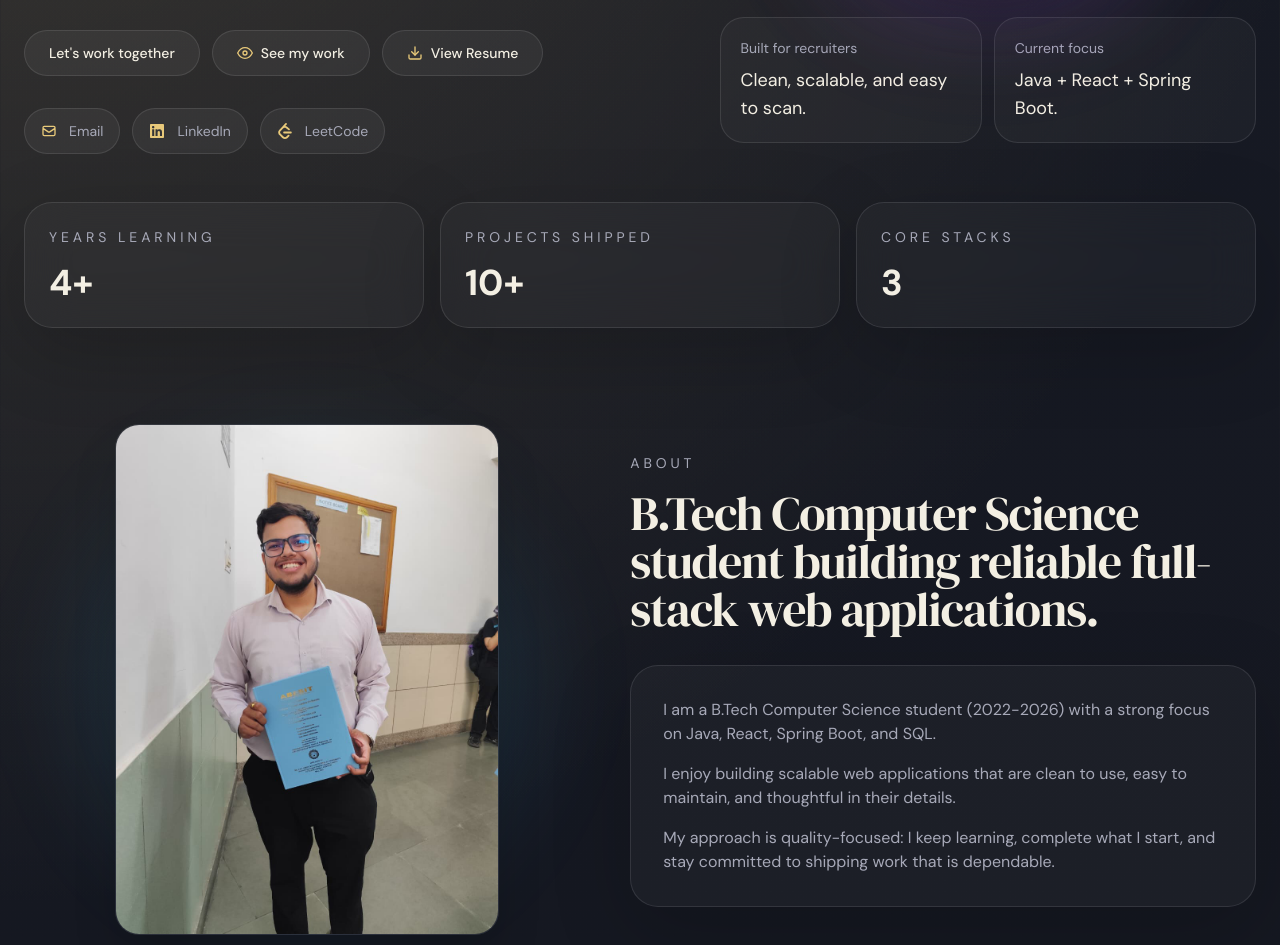
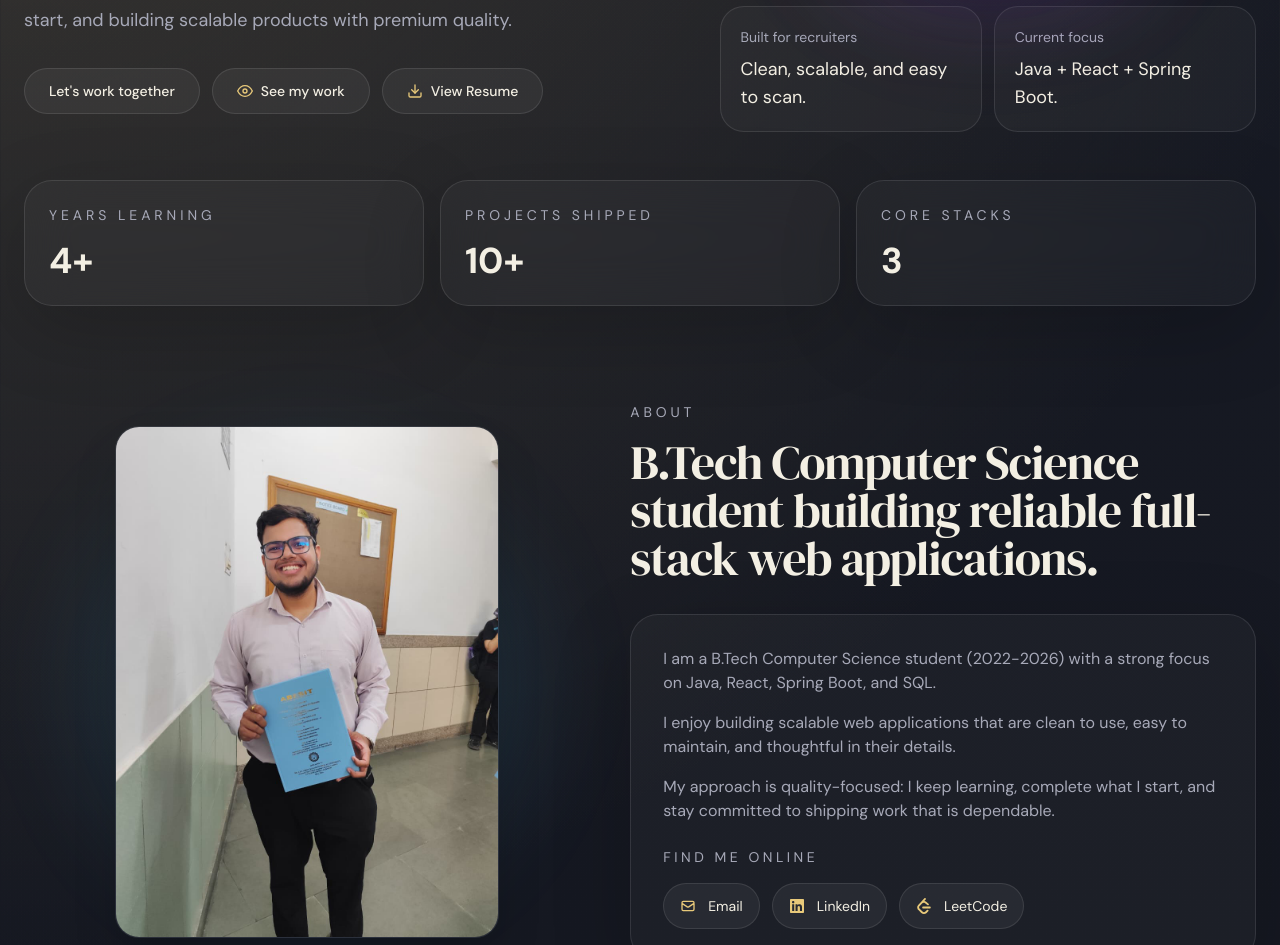
Before and after one commit to VinayGoel000/vinay-portfolio, a React (Vite) app: page / in a window 1280 px wide. Shown: the part 447-1392 px from the top of the page. Built offline with nearby package versions, Linux system fonts and the light colour scheme.

Commit message:
leetcode placing correction

```diff
--- a/src/sections/About.jsx
+++ b/src/sections/About.jsx
@@ -1,7 +1,18 @@
 import { motion } from 'framer-motion'
+import { FaLinkedin } from 'react-icons/fa'
+import { HiOutlineMail } from 'react-icons/hi'
+import { SiLeetcode } from 'react-icons/si'
 import SectionHeading from '../components/SectionHeading.jsx'
 import ProfileImage from '../components/ProfileImage.jsx'
 import vinayFull from '../assets/vinay-full.jpeg'
+
+const socialLinks = [
+  { name: 'Email', href: 'mailto:work.vinaygoel@gmail.com', icon: HiOutlineMail },
+  { name: 'LinkedIn', href: 'https://linkedin.com/in/vinay-goel-691960278', icon: FaLinkedin },
+  { name: 'LeetCode', href: 'https://leetcode.com/u/FvfnNjdyCP/', icon: SiLeetcode },
+]
+
+const linkProps = (href) => (href.startsWith('mailto:') ? {} : { target: '_blank', rel: 'noreferrer' })
 
 export default function About() {
   return (
@@ -17,6 +28,20 @@ export default function About() {
             <p>I am a B.Tech Computer Science student (2022-2026) with a strong focus on Java, React, Spring Boot, and SQL.</p>
             <p>I enjoy building scalable web applications that are clean to use, easy to maintain, and thoughtful in their details.</p>
             <p>My approach is quality-focused: I keep learning, complete what I start, and stay committed to shipping work that is dependable.</p>
+            <div className="pt-2">
+              <p className="text-sm uppercase tracking-[0.25em] text-[color:var(--muted)]">Find me online</p>
+              <div className="mt-4 flex flex-wrap gap-3">
+                {socialLinks.map((item) => {
+                  const Icon = item.icon
+                  return (
+                    <a key={item.name} href={item.href} {...linkProps(item.href)} className="inline-flex items-center gap-3 rounded-full border border-white/10 bg-white/5 px-4 py-3 text-sm text-[color:var(--text)] transition hover:border-[color:var(--accent)]/30 hover:bg-[color:var(--accent)]/10">
+                      <Icon className="h-4 w-4 text-[color:var(--accent)]" />
+                      {item.name}
+                    </a>
+                  )
+                })}
+              </div>
+            </div>
           </div>
         </div>
       </div>
--- a/src/sections/Contact.jsx
+++ b/src/sections/Contact.jsx
@@ -11,18 +11,23 @@ const contactItems = [
   { label: 'LeetCode', href: 'https://leetcode.com/u/FvfnNjdyCP/', detail: 'leetcode.com/u/FvfnNjdyCP', icon: SiLeetcode },
 ]
 
+const linkProps = (href) => (href.startsWith('mailto:') ? {} : { target: '_blank', rel: 'noreferrer' })
+
 export default function Contact() {
   return (
     <section id="contact" className="px-6 py-20">
       <div className="mx-auto max-w-7xl">
-        <SectionHeading title="Contact" subtitle="Clean contact layout with the same working links and form entry points." />
+        <SectionHeading title="Contact" subtitle="A focused place for recruiters and collaborators to reach me directly." />
         <div className="grid gap-8 lg:grid-cols-[0.95fr_1.05fr]">
           <motion.div initial={{ opacity: 0, x: -20 }} whileInView={{ opacity: 1, x: 0 }} viewport={{ once: true, amount: 0.2 }} className="rounded-[1.75rem] border border-white/10 bg-[color:var(--surface)] p-8 shadow-soft">
-            <div className="grid gap-4">
+            <p className="text-sm uppercase tracking-[0.28em] text-[color:var(--muted)]">Direct contact</p>
+            <h3 className="mt-3 text-2xl font-semibold text-[color:var(--text)]">Reach out through the channel that works best for you.</h3>
+            <p className="mt-3 max-w-xl text-[color:var(--muted)]">Email, LinkedIn, and LeetCode are placed here so the hero stays clean while the important links remain easy to find.</p>
+            <div className="grid gap-4 pt-6">
               {contactItems.map((item) => {
                 const Icon = item.icon
                 return (
-                  <a key={item.label} href={item.href} target="_blank" rel="noreferrer" className="flex items-center justify-between rounded-2xl border border-white/10 bg-white/5 px-4 py-4 text-left transition hover:border-[color:var(--accent)]/30">
+                  <a key={item.label} href={item.href} {...linkProps(item.href)} className="flex items-center justify-between rounded-2xl border border-white/10 bg-white/5 px-4 py-4 text-left transition hover:border-[color:var(--accent)]/30">
                     <span className="flex items-center gap-4">
                       <span className="flex h-12 w-12 items-center justify-center rounded-2xl border border-white/10 bg-black/20 text-[color:var(--accent)]">
                         <Icon />
@@ -37,8 +42,14 @@ export default function Contact() {
                 )
               })}
             </div>
+            <div className="mt-6 rounded-2xl border border-white/10 bg-black/20 p-4 text-sm text-[color:var(--muted)]">
+              Fastest reply: email or LinkedIn. LeetCode is here for recruiters who want a quick view of problem-solving practice.
+            </div>
           </motion.div>
           <motion.form initial={{ opacity: 0, x: 20 }} whileInView={{ opacity: 1, x: 0 }} viewport={{ once: true, amount: 0.2 }} className="rounded-[1.75rem] border border-white/10 bg-[color:var(--surface)] p-8 shadow-soft">
+            <p className="text-sm uppercase tracking-[0.28em] text-[color:var(--muted)]">Message form</p>
+            <h3 className="mt-3 text-2xl font-semibold text-[color:var(--text)]">Tell me about your role, project, or timeline.</h3>
+            <p className="mt-3 mb-6 max-w-xl text-[color:var(--muted)]">Short briefs are perfect. If you already know the stack or scope, include it here and I&apos;ll respond with next steps.</p>
             <div className="grid gap-4">
               <input type="text" placeholder="Your name" className="w-full rounded-2xl border border-white/10 bg-black/20 px-5 py-3 text-[color:var(--text)] outline-none placeholder:text-[color:var(--muted)]" />
               <input type="email" placeholder="you@example.com" className="w-full rounded-2xl border border-white/10 bg-black/20 px-5 py-3 text-[color:var(--text)] outline-none placeholder:text-[color:var(--muted)]" />
--- a/src/sections/Footer.jsx
+++ b/src/sections/Footer.jsx
@@ -13,12 +13,19 @@ export default function Footer() {
   return (
     <motion.footer className="border-t border-white/5 px-6 py-8">
       <div className="mx-auto flex max-w-7xl flex-col items-center justify-between gap-4 text-sm text-[color:var(--muted)] sm:flex-row">
-        <span>© 2026 Vinay Goel · Delhi, India</span>
+        <span>Copyright 2026 Vinay Goel | Delhi, India</span>
         <div className="flex items-center gap-3">
           {footerLinks.map((item) => {
             const Icon = item.icon
             return (
-              <a key={item.name} href={item.href} target="_blank" rel="noreferrer" aria-label={item.name} className="inline-flex h-10 w-10 items-center justify-center rounded-full border border-white/10 bg-white/5 transition hover:border-[color:var(--accent)]/30">
+              <a
+                key={item.name}
+                href={item.href}
+                target="_blank"
+                rel="noreferrer"
+                aria-label={item.name}
+                className="inline-flex h-9 w-9 items-center justify-center rounded-full border border-white/10 bg-white/5 transition hover:border-[color:var(--accent)]/30"
+              >
                 <Icon className="h-5 w-5 text-[color:var(--text)]" />
               </a>
             )
--- a/src/sections/Hero.jsx
+++ b/src/sections/Hero.jsx
@@ -1,25 +1,17 @@
 import { motion } from 'framer-motion'
 import { FiDownload, FiEye } from 'react-icons/fi'
-import { FaLinkedin } from 'react-icons/fa'
-import { HiOutlineMail } from 'react-icons/hi'
-import { SiLeetcode } from 'react-icons/si'
 import ActionButton from '../components/ActionButton.jsx'
 import ProfileImage from '../components/ProfileImage.jsx'
 import vinayFront from '../assets/vinay-front.jpeg'
 
 const resumeUrl = '/resume/VinayGoelResume.pdf'
 
-const socials = [
-  { name: 'Email', href: 'mailto:work.vinaygoel@gmail.com', icon: HiOutlineMail },
-  { name: 'LinkedIn', href: 'https://linkedin.com/in/vinay-goel-691960278', icon: FaLinkedin },
-  { name: 'LeetCode', href: 'https://leetcode.com/u/FvfnNjdyCP/', icon: SiLeetcode },
-]
-
 export default function Hero() {
   return (
     <section id="home" className="px-6 pb-12 pt-10 sm:pt-16">
       <div className="mx-auto grid max-w-7xl gap-10 lg:grid-cols-[1.1fr_0.9fr] lg:items-center">
         <motion.div initial={{ opacity: 0, y: 20 }} animate={{ opacity: 1, y: 0 }} transition={{ duration: 0.7 }} className="max-w-3xl">
+          <p className="text-sm font-medium uppercase tracking-[0.35em] text-[color:var(--accent)]">Vinay Goel</p>
           <p className="text-sm uppercase tracking-[0.3em] text-[color:var(--muted)]">Full-Stack Developer</p>
           <h1 className="mt-5 text-5xl font-semibold tracking-tight text-[color:var(--text)] sm:text-6xl lg:text-7xl">
             I build things that ship and scale.
@@ -37,17 +29,6 @@ export default function Hero() {
             <ActionButton href={resumeUrl} icon={FiDownload} download className="text-[color:var(--text)]">
               View Resume
             </ActionButton>
-          </div>
-          <div className="mt-8 flex flex-wrap gap-3">
-            {socials.map((item) => {
-              const Icon = item.icon
-              return (
-                <a key={item.name} href={item.href} target="_blank" rel="noreferrer" className="inline-flex items-center gap-3 rounded-full border border-white/10 bg-white/5 px-4 py-3 text-sm text-[color:var(--muted)] transition hover:text-[color:var(--text)]">
-                  <Icon className="h-4 w-4 text-[color:var(--accent)]" />
-                  {item.name}
-                </a>
-              )
-            })}
           </div>
         </motion.div>
 
```
